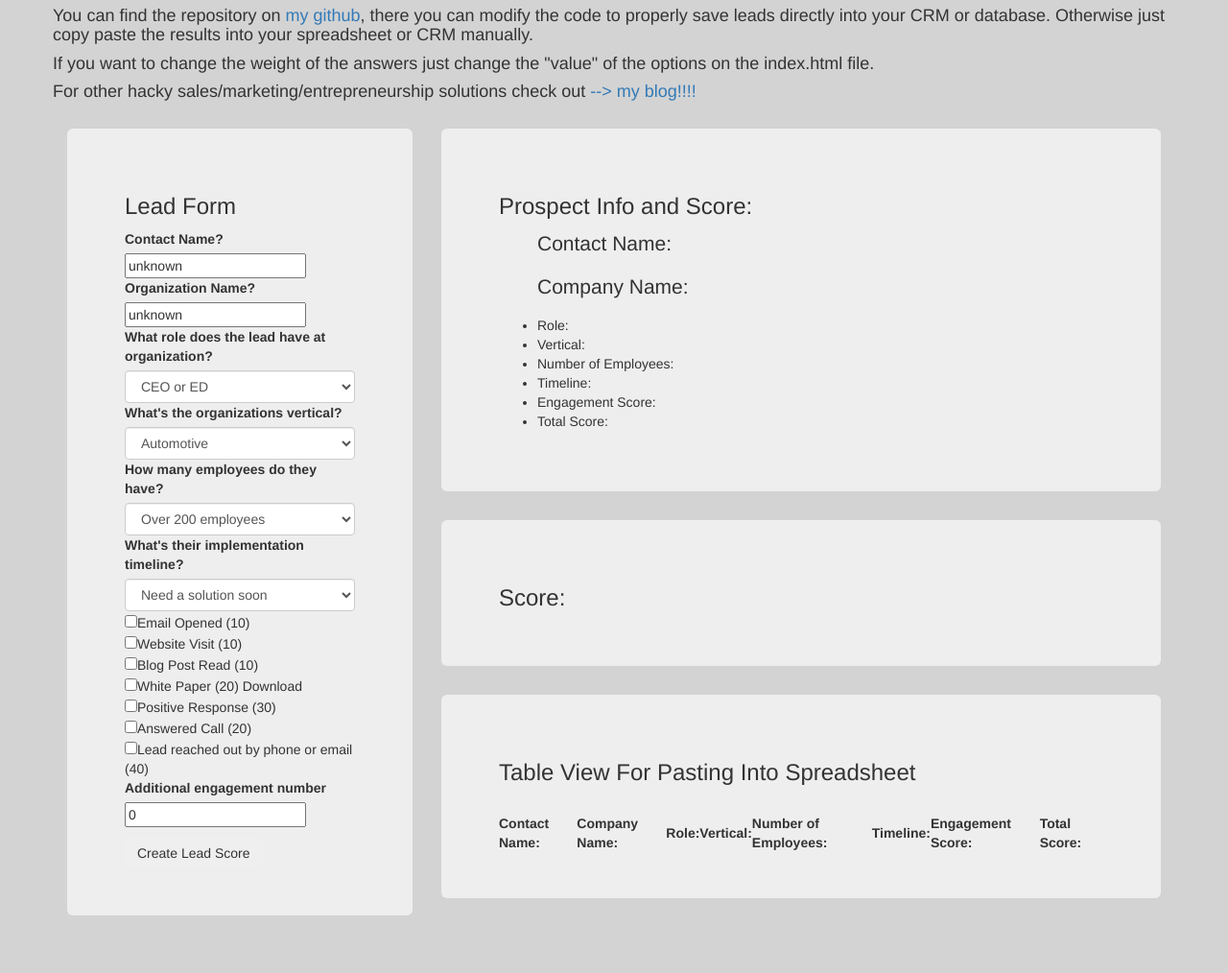
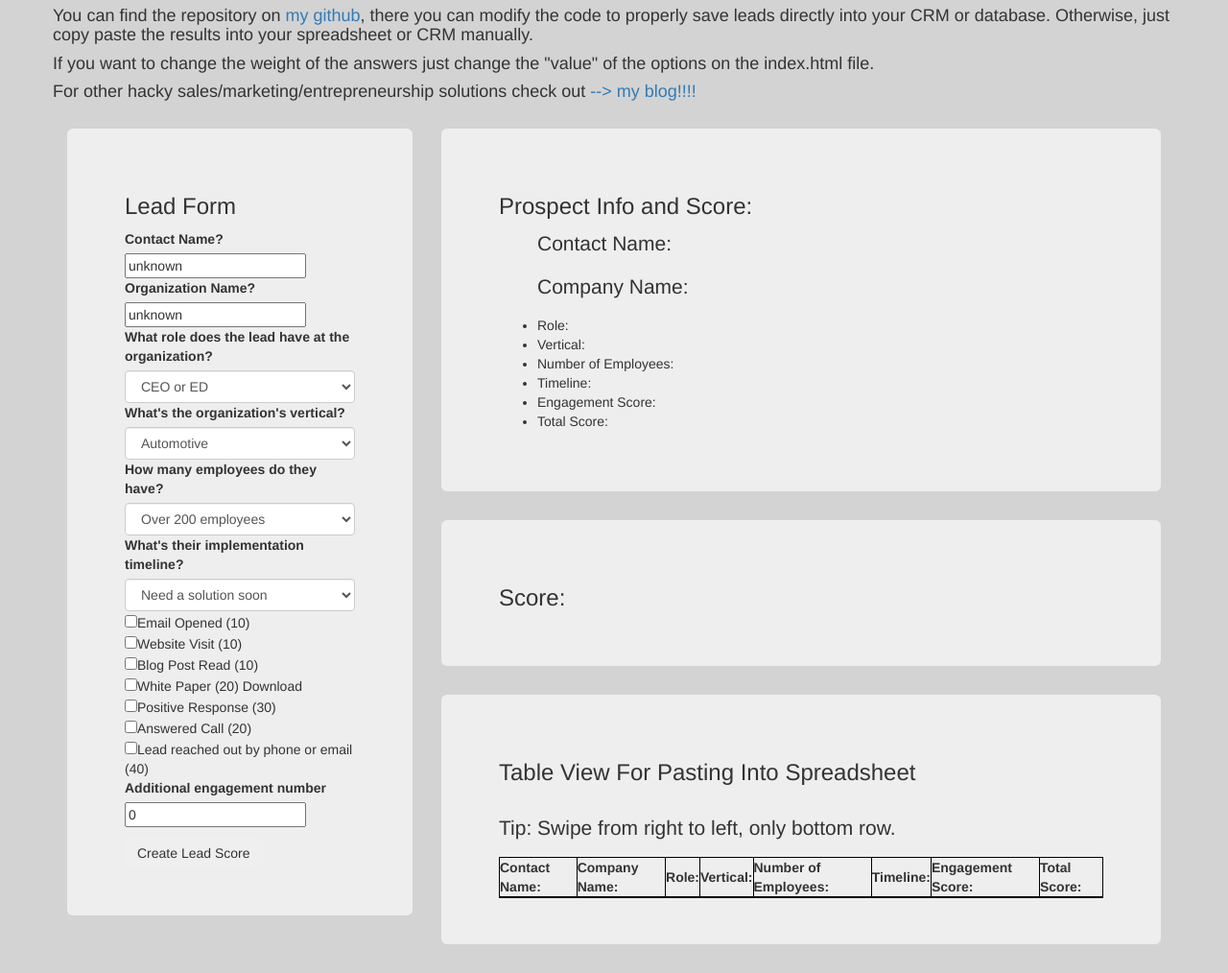
Before and after one commit to elmunoz42/lead-scoring-app, a plain HTML site: page index.html in a window 1280 px wide. Shown: the part 66-1080 px from the top of the page at 96% size. Before the commit the page ends 1050 px from the top, so only its background shows below. Drawn offline with Linux system fonts and the light colour scheme.

Commit message:
add spellcheck.

```diff
--- a/css/leadscoringstyles.css
+++ b/css/leadscoringstyles.css
@@ -2,6 +2,10 @@
 body {
   background-color: lightgrey;
 
+}
+table, th, td {
+    border: 1px solid black;
+    border-collapse: collapse;
 }
 .jumbotron {
   border-radius: 0px;
--- a/index.html
+++ b/index.html
@@ -12,7 +12,7 @@
       <div class="row" id="top-row">
         <h2>Super Simple Lead Scoring App</h2>
 
-        <h4>You can find the repository on <a href="https://github.com/elmunoz42/lead-scoring-app/">my github</a>, there you can modify the code to properly save leads directly into your CRM or database. Otherwise just copy paste the results into your spreadsheet or CRM manually.</h4>
+        <h4>You can find the repository on <a href="https://github.com/elmunoz42/lead-scoring-app/">my github</a>, there you can modify the code to properly save leads directly into your CRM or database. Otherwise, just copy paste the results into your spreadsheet or CRM manually.</h4>
         <h4>If you want to change the weight of the answers just change the "value" of the options on the index.html file.</h4>
         <h4>For other hacky sales/marketing/entrepreneurship solutions check out <a href="https://cloudengage.com/resources/blog/"> --> my blog!!!!</a></h4>
 
@@ -29,7 +29,7 @@
                 <input id="contact-name" type="text" name="" value="unknown"></input>
                 <label>Organization Name?</label>
                 <input id="org-name" type="text" name="" value="unknown"></input>
-                <label>What role does the lead have at organization?</label>
+                <label>What role does the lead have at the organization?</label>
                 <select id="lead-role" class="form-control">
                   <option name="CEO" value="40">CEO or ED</option>
                   <option name="VP of Sales" value="30">VP of Sales</option>
@@ -40,7 +40,7 @@
                   <option name="Unknown" value="0">Unknown</option>
                 </select>
 
-                <label>What's the organizations vertical?</label>
+                <label>What's the organization's vertical?</label>
                 <select id="industry" class="form-control">
                   <option name="Automotive" value="15" >Automotive</option>
                   <option name="Retail" value="15">Retail</option>
@@ -118,6 +118,7 @@
         <div class="jumbotron" class="gray">
           <h3>Table View For Pasting Into Spreadsheet</h3>
           <br>
+          <p>Tip: Swipe from right to left, only bottom row.</p>
           <table>
             <tr>
               <th>Contact Name:</th>
--- a/js/leadscoringscript.js
+++ b/js/leadscoringscript.js
@@ -65,9 +65,7 @@ $(document).ready(function() {
 
     var score = parseInt($("#lead-role").val()) + parseInt($("#industry").val()) + parseInt($("#company-size").val()) + parseInt($("#timeline").val()) + engagement;
 
-    leadName, organizationName, employeeNumber, roleType, industry, timeline, engagement, score
-
-    var newLead = new Lead(contactName, organizationName, employeeNumber, leadRole, industry, timeline, engagement, score);
+    var newLead = new Lead(contactName, orgName, companySize, leadRole, industry, timeline, engagement, score);
 
     // NOTE: IMPLEMENT YOUR DATABASE SAVING METHOD HERE FOR THE newLead ...
 
```
